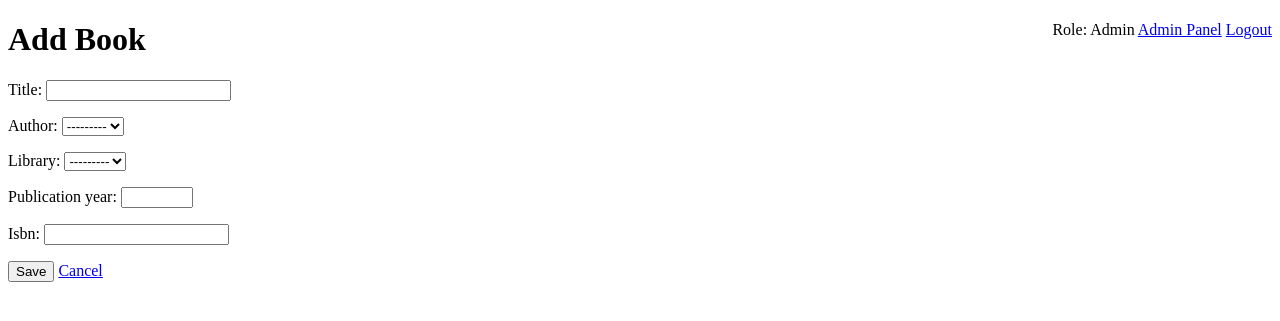
After one commit to bhambatha-rr/Alx_DjangoLearnLab, a Django app: page /relationship/books/add/ in a window 1280 px wide. The commit adds this page. Shown: the top 321 px of the page. Run offline with Django 5.2, Linux system fonts and the light colour scheme; the visitor is signed in with stand-in values (Sample User, id 1); data that the repository does not hold is empty.

Commit message:
Implementing Custom Permissions in Django

```diff
--- /dev/null
+++ b/django-models/LibraryProject/relationship_app/forms.py
@@ -0,0 +1,10 @@
+from django import forms
+from .models import Book
+
+class BookForm(forms.ModelForm):
+    class Meta:
+        model = Book
+        fields = ['title', 'author', 'library', 'publication_year', 'isbn']
+        widgets = {
+            'publication_year': forms.NumberInput(attrs={'min': 1000, 'max': 2100}),
+        }
--- a/django-models/LibraryProject/relationship_app/models.py
+++ b/django-models/LibraryProject/relationship_app/models.py
@@ -5,30 +5,48 @@ from django.dispatch import receiver
 
 class Author(models.Model):
     name = models.CharField(max_length=100)
+    bio = models.TextField(blank=True, null=True)
 
     def __str__(self):
         return self.name
 
+class Library(models.Model):
+    name = models.CharField(max_length=100)
+    location = models.CharField(max_length=200, blank=True, null=True)  # Temporary nullable
+    established_date = models.DateField(blank=True, null=True)
+
+    def __str__(self):
+        return f"{self.name} ({self.location})"
+
 class Book(models.Model):
     title = models.CharField(max_length=200)
-    author = models.ForeignKey(Author, on_delete=models.CASCADE)  # ForeignKey
+    author = models.ForeignKey(Author, on_delete=models.CASCADE)
+    library = models.ForeignKey(Library, on_delete=models.SET_NULL, null=True, blank=True)
+    publication_year = models.IntegerField(blank=True, null=True)
+    isbn = models.CharField(max_length=13, blank=True)
+    created_by = models.ForeignKey(
+        User,
+        on_delete=models.SET_NULL,
+        null=True,
+        related_name='books_created'
+    )
+    last_updated_by = models.ForeignKey(
+        User,
+        on_delete=models.SET_NULL,
+        null=True,
+        related_name='books_updated'
+    )
+
+    class Meta:
+        permissions = [
+            ("can_add_book", "Can add book"),
+            ("can_change_book", "Can change book"),
+            ("can_delete_book", "Can delete book"),
+        ]
 
     def __str__(self):
-        return self.title
+        return f"{self.title} by {self.author.name}"
 
-class Library(models.Model):
-    name = models.CharField(max_length=100)
-    books = models.ManyToManyField(Book)  # ManyToMany
-
-    def __str__(self):
-        return self.name
-
-class Librarian(models.Model):
-    name = models.CharField(max_length=100)
-    library = models.OneToOneField(Library, on_delete=models.CASCADE)  # OneToOne
-
-    def __str__(self):
-        return self.name
 class UserProfile(models.Model):
     ROLE_CHOICES = [
         ('ADMIN', 'Admin'),
@@ -38,18 +56,17 @@ class UserProfile(models.Model):
 
     user = models.OneToOneField(User, on_delete=models.CASCADE)
     role = models.CharField(max_length=10, choices=ROLE_CHOICES, default='MEMBER')
+    phone = models.CharField(max_length=15, blank=True)
+
+    def __str__(self):
+        return f"{self.user.username} ({self.get_role_display()})"
 
 @receiver(post_save, sender=User)
-def create_user_profile(sender, instance, created, **kwargs):
-    if created:
-        UserProfile.objects.create(user=instance)
-
-@receiver(post_save, sender=User)
-def save_user_profile(sender, instance, **kwargs):
-    instance.userprofile.save()
-
-@receiver(post_save, sender=User)
-def create_user_profile(sender, instance, created, **kwargs):
+def create_or_update_user_profile(sender, instance, created, **kwargs):
     if created:
         role = 'ADMIN' if instance.is_superuser else 'MEMBER'
         UserProfile.objects.create(user=instance, role=role)
+    else:
+        if not hasattr(instance, 'userprofile'):
+            UserProfile.objects.create(user=instance)
+        instance.userprofile.save()
--- /dev/null
+++ b/django-models/LibraryProject/relationship_app/templates/relationship_app/book_form.html
@@ -0,0 +1,13 @@
+{% extends "relationship_app/base.html" %}
+
+{% block title %}{% if form.instance.pk %}Edit{% else %}Add{% endif %} Book{% endblock %}
+
+{% block content %}
+<h1>{% if form.instance.pk %}Edit{% else %}Add{% endif %} Book</h1>
+<form method="post">
+    {% csrf_token %}
+    {{ form.as_p }}
+    <button type="submit">Save</button>
+    <a href="{% url 'list_books' %}">Cancel</a>
+</form>
+{% endblock %}
--- a/django-models/LibraryProject/relationship_app/urls.py
+++ b/django-models/LibraryProject/relationship_app/urls.py
@@ -1,19 +1,25 @@
 from django.urls import path
-from django.contrib.auth.views import LogoutView, LoginView
-from . import views  # Must use this exact import format
-from .views import admin_view, librarian_view, member_view
+from .views import (
+    list_books,
+    add_book,
+    edit_book,
+    delete_book,
+    register,
+    admin_view,
+    librarian_view,
+    member_view,
+    CustomLoginView,
+    CustomLogoutView
+)
 
 urlpatterns = [
-    # Book-related URLs
-    path('books/', views.list_books, name='list_books'),
-    path('library/<int:pk>/', views.LibraryDetailView.as_view(), name='library_detail'),
-
-    # Authentication URLs (must match these exact patterns)
-    path('register/', views.register, name='register'),  # Must use "views.register"
-    path('login/', LoginView.as_view(template_name="relationship_app/login.html"), name='login'),
-    path('logout/', LogoutView.as_view(template_name="relationship_app/logout.html"), name='logout'),
-
-     # New role-based URLs
+    path('books/', list_books, name='list_books'),
+    path('books/add/', add_book, name='add_book'),
+    path('books/<int:pk>/edit/', edit_book, name='edit_book'),
+    path('books/<int:pk>/delete/', delete_book, name='delete_book'),
+    path('register/', register, name='register'),
+    path('login/', CustomLoginView.as_view(), name='login'),
+    path('logout/', CustomLogoutView.as_view(), name='logout'),
     path('admin/', admin_view, name='admin_view'),
     path('librarian/', librarian_view, name='librarian_view'),
     path('member/', member_view, name='member_view'),
--- a/django-models/LibraryProject/relationship_app/views.py
+++ b/django-models/LibraryProject/relationship_app/views.py
@@ -1,39 +1,68 @@
-from django.shortcuts import render, redirect
+from django.shortcuts import render, redirect, get_object_or_404
+from django.contrib.auth.decorators import login_required, permission_required, user_passes_test
+from django.contrib.auth.views import LoginView, LogoutView
 from django.contrib.auth.forms import UserCreationForm
-from django.contrib.auth import login
-from django.views.generic import DetailView
-from .models import Book, Library
-from django.contrib.auth.decorators import login_required, user_passes_test
+from .models import Book, Library, UserProfile
+from .forms import BookForm
 
-# Required view functions
+def check_admin(user):
+    return user.userprofile.role == 'ADMIN'
+
+def check_librarian(user):
+    return user.userprofile.role == 'LIBRARIAN'
+
+def check_member(user):
+    return user.userprofile.role == 'MEMBER'
+
+def list_books(request):
+    books = Book.objects.all()
+    return render(request, 'relationship_app/list_books.html', {'books': books})
+
+@permission_required('relationship_app.can_add_book')
+def add_book(request):
+    if request.method == 'POST':
+        form = BookForm(request.POST)
+        if form.is_valid():
+            book = form.save(commit=False)
+            book.created_by = request.user
+            book.save()
+            return redirect('list_books')
+    else:
+        form = BookForm()
+    return render(request, 'relationship_app/book_form.html', {'form': form})
+
+@permission_required('relationship_app.can_change_book')
+def edit_book(request, pk):
+    book = get_object_or_404(Book, pk=pk)
+    if request.method == 'POST':
+        form = BookForm(request.POST, instance=book)
+        if form.is_valid():
+            book = form.save(commit=False)
+            book.last_updated_by = request.user
+            book.save()
+            return redirect('list_books')
+    else:
+        form = BookForm(instance=book)
+    return render(request, 'relationship_app/book_form.html', {'form': form})
+
+@permission_required('relationship_app.can_delete_book')
+def delete_book(request, pk):
+    book = get_object_or_404(Book, pk=pk)
+    if request.method == 'POST':
+        book.delete()
+        return redirect('list_books')
+    return render(request, 'relationship_app/book_confirm_delete.html', {'book': book})
+
 def register(request):
     if request.method == 'POST':
         form = UserCreationForm(request.POST)
         if form.is_valid():
             user = form.save()
             login(request, user)
-            return redirect('list_books')
+            return redirect('member_view')
     else:
         form = UserCreationForm()
     return render(request, 'relationship_app/register.html', {'form': form})
-
-def list_books(request):
-    books = Book.objects.all()
-    return render(request, 'relationship_app/list_books.html', {'books': books})
-
-class LibraryDetailView(DetailView):
-    model = Library
-    template_name = 'relationship_app/library_detail.html'
-    context_object_name = 'library'
-
-def check_admin(user):
-    return hasattr(user, 'userprofile') and user.userprofile.role == 'ADMIN'
-
-def check_librarian(user):
-    return hasattr(user, 'userprofile') and user.userprofile.role == 'LIBRARIAN'
-
-def check_member(user):
-    return hasattr(user, 'userprofile') and user.userprofile.role == 'MEMBER'
 
 @login_required
 @user_passes_test(check_admin)
@@ -50,16 +79,8 @@ def librarian_view(request):
 def member_view(request):
     return render(request, 'relationship_app/member_view.html')
 
-### UPDATE REGISTER VIEW (REPLACE IF EXISTS) ###
-def register(request):
-    if request.method == 'POST':
-        form = UserCreationForm(request.POST)
-        if form.is_valid():
-            user = form.save()
-            # Set default role
-            UserProfile.objects.create(user=user, role='MEMBER')
-            login(request, user)
-            return redirect('member_view')
-    else:
-        form = UserCreationForm()
-    return render(request, 'relationship_app/register.html', {'form': form})
+class CustomLoginView(LoginView):
+    template_name = 'relationship_app/login.html'
+
+class CustomLogoutView(LogoutView):
+    template_name = 'relationship_app/logout.html'
```
Also changed, not shown: django-models/LibraryProject/relationship_app/admin.py (+17 -2 lines), django-models/LibraryProject/relationship_app/templates/relationship_app/book_confirm_delete.html (added, +13 -0 lines), django-models/LibraryProject/relationship_app/templates/relationship_app/list_books.html (+20 -2 lines), django-models/LibraryProject/relationship_app/migrations/0003_alter_book_options_remove_library_books_author_bio_and_more.py (added).
